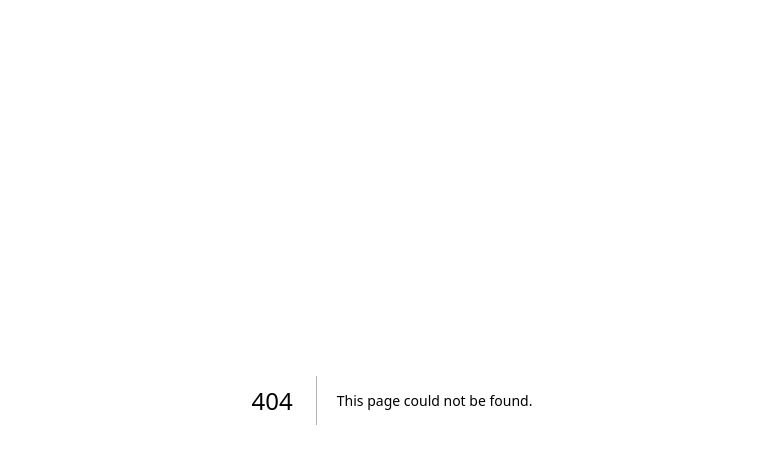
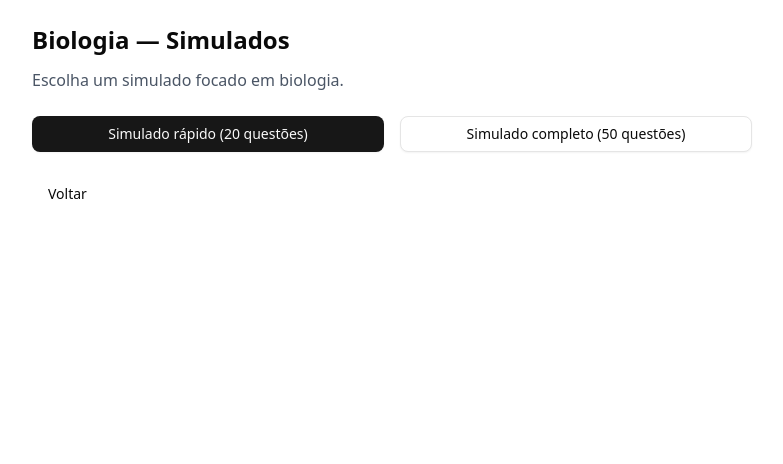
Before and after one commit to Felipelias/plataforma-gabaritei, a Next.js app: page /simulados/materia/biologia in a window 1280 px wide. Before the commit this address had no page. Shown: the top 464 px of the page, without its empty margins (248-1031 px from the left). Built offline with nearby package versions, Linux system fonts and the light colour scheme.

Commit message:
Create SimuladoMateriaPage component

```diff
--- /dev/null
+++ b/src/app/simulados/materia/[materia]/page.tsx
@@ -0,0 +1,34 @@
+// src/app/simulados/materia/[materia]/page.tsx
+"use client";
+
+import React from "react";
+import { useParams } from "next/navigation";
+import Link from "next/link";
+import { Button } from "@/components/ui/button";
+
+export default function SimuladoMateriaPage() {
+  const { materia } = useParams() as { materia?: string };
+
+  return (
+    <div className="p-6 max-w-3xl mx-auto">
+      <h1 className="text-2xl font-bold capitalize mb-3">{materia} — Simulados</h1>
+      <p className="text-gray-600 mb-6">Escolha um simulado focado em {materia}.</p>
+
+      <div className="grid grid-cols-1 md:grid-cols-2 gap-4">
+        <Link href={`/simulados/materia/${materia}/simulado-1`}>
+          <Button className="w-full">Simulado rápido (20 questões)</Button>
+        </Link>
+
+        <Link href={`/simulados/materia/${materia}/simulado-2`}>
+          <Button className="w-full" variant="outline">Simulado completo (50 questões)</Button>
+        </Link>
+      </div>
+
+      <div className="mt-6">
+        <Link href="/simulados">
+          <Button variant="ghost">Voltar</Button>
+        </Link>
+      </div>
+    </div>
+  );
+}
```
